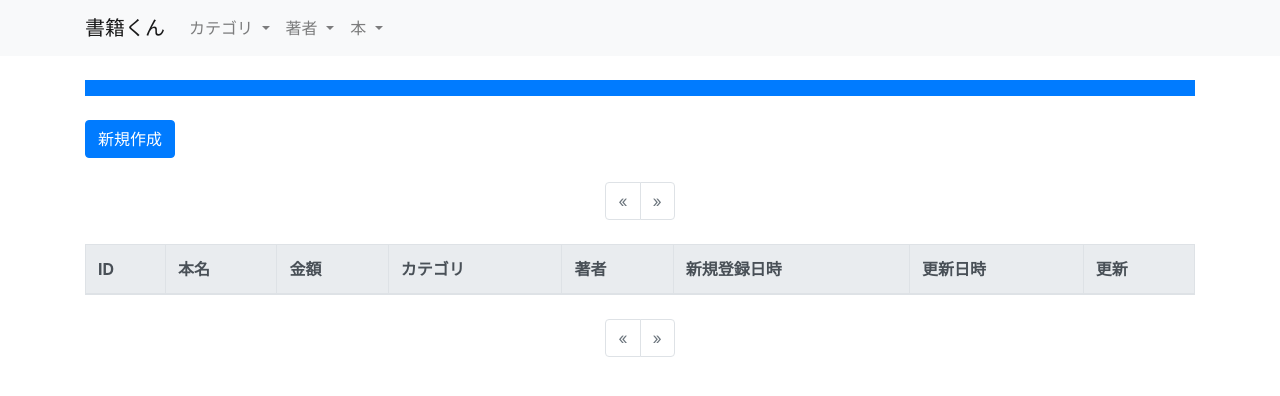
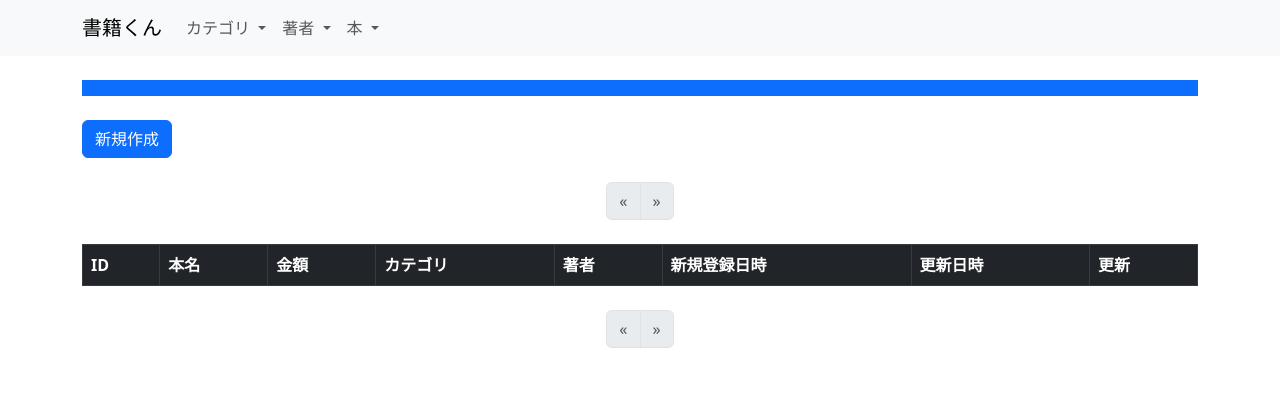
Before and after one commit to programmingkids/django-book, a Django app: template templates/book/book/list.html in a window 1280 px wide. Shown: the top 396 px of the page. Run offline with Django 3.2, Linux system fonts and the light colour scheme; the template is opened without the code that fills it, so the values that code supplies are empty; some libraries are stand-ins or nearby versions.

Commit message:
update to version 4.2

```diff
--- a/templates/base.html
+++ b/templates/base.html
@@ -5,23 +5,18 @@
 <!-- Required meta tags -->
 <meta charset="utf-8">
 <meta name="viewport" content="width=device-width, initial-scale=1, shrink-to-fit=no">
-<!-- font awesome -->
-<link rel="stylesheet" href="https://use.fontawesome.com/releases/v5.3.1/css/all.css" integrity="sha384-mzrmE5qonljUremFsqc01SB46JvROS7bZs3IO2EmfFsd15uHvIt+Y8vEf7N7fWAU" crossorigin="anonymous">
-<!-- Bootstrap CSS -->
-<link rel="stylesheet" href="https://stackpath.bootstrapcdn.com/bootstrap/4.5.0/css/bootstrap.min.css" integrity="sha384-9aIt2nRpC12Uk9gS9baDl411NQApFmC26EwAOH8WgZl5MYYxFfc+NcPb1dKGj7Sk" crossorigin="anonymous">
+<title>{% block title %}{% endblock %}</title>
+<!-- bootstrap 5 -->
+<link href="https://cdn.jsdelivr.net/npm/bootstrap@5.3.0/dist/css/bootstrap.min.css" rel="stylesheet" integrity="sha384-9ndCyUaIbzAi2FUVXJi0CjmCapSmO7SnpJef0486qhLnuZ2cdeRhO02iuK6FUUVM" crossorigin="anonymous">
+<!-- font awesome 6 -->
+<link href="https://cdnjs.cloudflare.com/ajax/libs/font-awesome/6.4.2/css/all.min.css" rel="stylesheet" integrity="sha512-z3gLpd7yknf1YoNbCzqRKc4qyor8gaKU1qmn+CShxbuBusANI9QpRohGBreCFkKxLhei6S9CQXFEbbKuqLg0DA==" crossorigin="anonymous" referrerpolicy="no-referrer" />
 <!-- Custom CSS -->
 <link rel="stylesheet" href="{% static 'css/style.css' %}" type="text/css" />
-<title>{% block title %}{% endblock %}</title>
 </head>
 <body>
-
 {% include 'navbar.html' %}
-
 {% block content %}{% endblock %}
-
-<!-- jQuery first, then Popper.js, then Bootstrap JS -->
-<script src="https://code.jquery.com/jquery-3.5.1.slim.min.js" integrity="sha384-DfXdz2htPH0lsSSs5nCTpuj/zy4C+OGpamoFVy38MVBnE+IbbVYUew+OrCXaRkfj" crossorigin="anonymous"></script>
-<script src="https://cdn.jsdelivr.net/npm/popper.js@1.16.0/dist/umd/popper.min.js" integrity="sha384-Q6E9RHvbIyZFJoft+2mJbHaEWldlvI9IOYy5n3zV9zzTtmI3UksdQRVvoxMfooAo" crossorigin="anonymous"></script>
-<script src="https://stackpath.bootstrapcdn.com/bootstrap/4.5.0/js/bootstrap.min.js" integrity="sha384-OgVRvuATP1z7JjHLkuOU7Xw704+h835Lr+6QL9UvYjZE3Ipu6Tp75j7Bh/kR0JKI" crossorigin="anonymous"></script>
+<!-- bootstrap 5 js with popper -->
+<script src="https://cdn.jsdelivr.net/npm/bootstrap@5.3.0/dist/js/bootstrap.bundle.min.js" integrity="sha384-geWF76RCwLtnZ8qwWowPQNguL3RmwHVBC9FhGdlKrxdiJJigb/j/68SIy3Te4Bkz" crossorigin="anonymous"></script>
 </body>
 </html>
--- a/templates/book/author/list.html
+++ b/templates/book/author/list.html
@@ -14,7 +14,7 @@
 
     {% include 'pagination.html' %}
     <table class="table table-bordered table-hover">
-        <thead class="thead-light">
+        <thead class="table-dark">
             <tr>
                 <th>ID</th>
                 <th>名前</th>
--- a/templates/book/book/list.html
+++ b/templates/book/book/list.html
@@ -14,7 +14,7 @@
 
     {% include 'pagination.html' %}
     <table class="table table-bordered table-hover">
-        <thead class="thead-light">
+        <thead class="table-dark">
             <tr>
                 <th>ID</th>
                 <th>本名</th>
--- a/templates/book/category/list.html
+++ b/templates/book/category/list.html
@@ -14,7 +14,7 @@
 
     {% include 'pagination.html' %}
     <table class="table table-bordered table-hover">
-        <thead class="thead-light">
+        <thead class="table-dark">
             <tr>
                 <th>ID</th>
                 <th>名前</th>
--- a/templates/flash.html
+++ b/templates/flash.html
@@ -1,11 +1,9 @@
 {% if messages %}
     <div class="my-3">
     {% for message in messages %}
-        <div {% if message.tags %} class="{{ message.tags }}"{% endif %} role="alert">
+        <div {% if message.tags %} class="{{ message.tags }} alert-dismissible fade show"{% endif %} role="alert">
             {{ message }}
-            <button type="button" class="close" data-dismiss="alert" aria-label="Close">
-                <span aria-hidden="true">&times;</span>
-            </button>
+            <button type="button" class="btn-close" data-bs-dismiss="alert" aria-label="Close"></button>
         </div>
     {% endfor %}
     </div>
--- a/templates/navbar.html
+++ b/templates/navbar.html
@@ -4,45 +4,42 @@
     <button
       class="navbar-toggler"
       type="button"
-      data-toggle="collapse"
-      data-target="#navbarNav"
-      aria-controls="navbarNav"
+      data-bs-toggle="collapse"
+      data-bs-target="#navbarSupportedContent"
+      aria-controls="navbarSupportedContent"
       aria-expanded="false"
-      aria-label="Toggle navigation">
+      aria-label="Toggle navigation"
+    >
       <span class="navbar-toggler-icon"></span>
     </button>
-    <div class="collapse navbar-collapse" id="navbarNav">
-      <ul class="navbar-nav">
+    <div class="collapse navbar-collapse" id="navbarSupportedContent">
+      <ul class="navbar-nav me-auto mb-2 mb-lg-0">
         <li class="nav-item dropdown">
-          <a class="nav-link dropdown-toggle" href="#" id="navbarDropdownMenuLink" role="button" data-toggle="dropdown" aria-haspopup="true" aria-expanded="false">
+          <a class="nav-link dropdown-toggle" href="#" id="navbarDropdown" role="button" data-bs-toggle="dropdown" aria-expanded="false">
             カテゴリ
           </a>
-          <div class="dropdown-menu" aria-labelledby="navbarDropdownMenuLink">
-            <a class="dropdown-item" href="{% url 'book:category_list'%}">一覧</a>
-            <a class="dropdown-item" href="{% url 'book:category_create'%}">新規作成</a>
-          </div>
+          <ul class="dropdown-menu" aria-labelledby="navbarDropdown">
+            <li><a class="dropdown-item" href="{% url 'book:category_list'%}">一覧</a></li>
+            <li><a class="dropdown-item" href="{% url 'book:category_create'%}">新規作成</a></li>
+          </ul>
         </li>
-      </ul>
-      <ul class="navbar-nav">
         <li class="nav-item dropdown">
-          <a class="nav-link dropdown-toggle" href="#" id="navbarDropdownMenuLink" role="button" data-toggle="dropdown" aria-haspopup="true" aria-expanded="false">
+          <a class="nav-link dropdown-toggle" href="#" id="navbarDropdown" role="button" data-bs-toggle="dropdown" aria-expanded="false">
             著者
           </a>
-          <div class="dropdown-menu" aria-labelledby="navbarDropdownMenuLink">
-            <a class="dropdown-item" href="{% url 'book:author_list'%}">一覧</a>
-            <a class="dropdown-item" href="{% url 'book:author_create'%}">新規作成</a>
-          </div>
+          <ul class="dropdown-menu" aria-labelledby="navbarDropdown">
+            <li><a class="dropdown-item" href="{% url 'book:author_list'%}">一覧</a></li>
+            <li><a class="dropdown-item" href="{% url 'book:author_create'%}">新規作成</a></li>
+          </ul>
         </li>
-      </ul>
-      <ul class="navbar-nav">
         <li class="nav-item dropdown">
-          <a class="nav-link dropdown-toggle" href="#" id="navbarDropdownMenuLink" role="button" data-toggle="dropdown" aria-haspopup="true" aria-expanded="false">
+          <a class="nav-link dropdown-toggle" href="#" id="navbarDropdown" role="button" data-bs-toggle="dropdown" aria-expanded="false">
             本
           </a>
-          <div class="dropdown-menu" aria-labelledby="navbarDropdownMenuLink">
-            <a class="dropdown-item" href="{% url 'book:book_list'%}">一覧</a>
-            <a class="dropdown-item" href="{% url 'book:book_create'%}">新規作成</a>
-          </div>
+          <ul class="dropdown-menu" aria-labelledby="navbarDropdown">
+            <li><a class="dropdown-item" href="{% url 'book:book_list'%}">一覧</a></li>
+            <li><a class="dropdown-item" href="{% url 'book:book_create'%}">新規作成</a></li>
+          </ul>
         </li>
       </ul>
     </div>
```
Also changed, not shown: django_book/settings.py (+8 -0 lines), templates/base32.html (added, +27 -0 lines).
